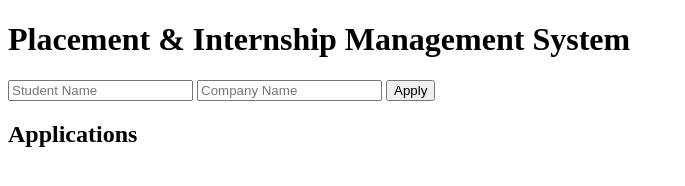
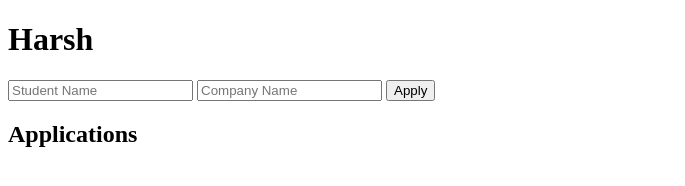
Before and after one commit to HAMMERHEAD154/placement-internship-management, a plain HTML site: page frontend/index.html in a window 1280 px wide. Shown: the whole page, without its empty margins (0-685 px from the left). Drawn offline with Linux system fonts and the light colour scheme; no server answers.

Commit message:
RENAMED TO HARSH

```diff
--- a/frontend/index.html
+++ b/frontend/index.html
@@ -4,7 +4,7 @@
     <title>Placement & Internship Portal</title>
 </head>
 <body>
-    <h1>Placement & Internship Management System</h1>
+    <h1>Harsh</h1>
 
     <input id="name" placeholder="Student Name">
     <input id="company" placeholder="Company Name">
```
